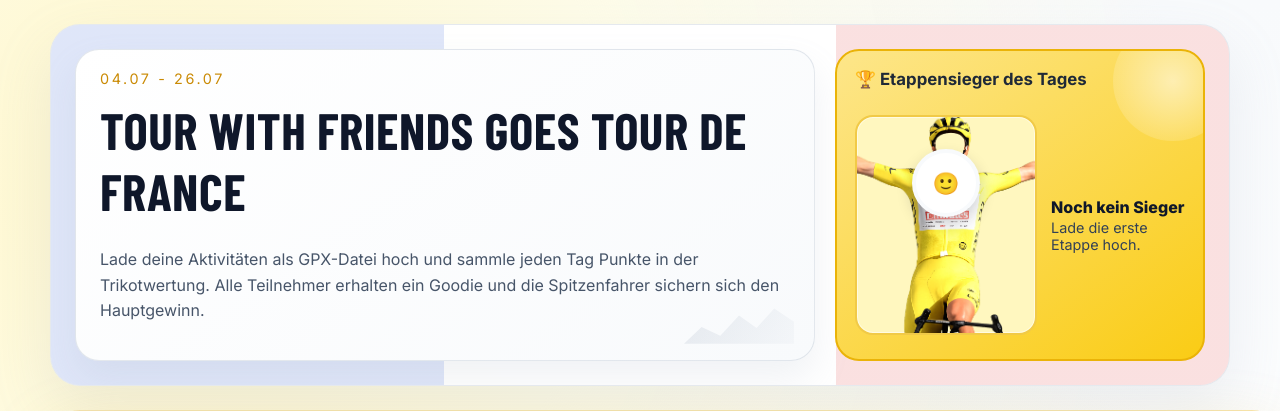
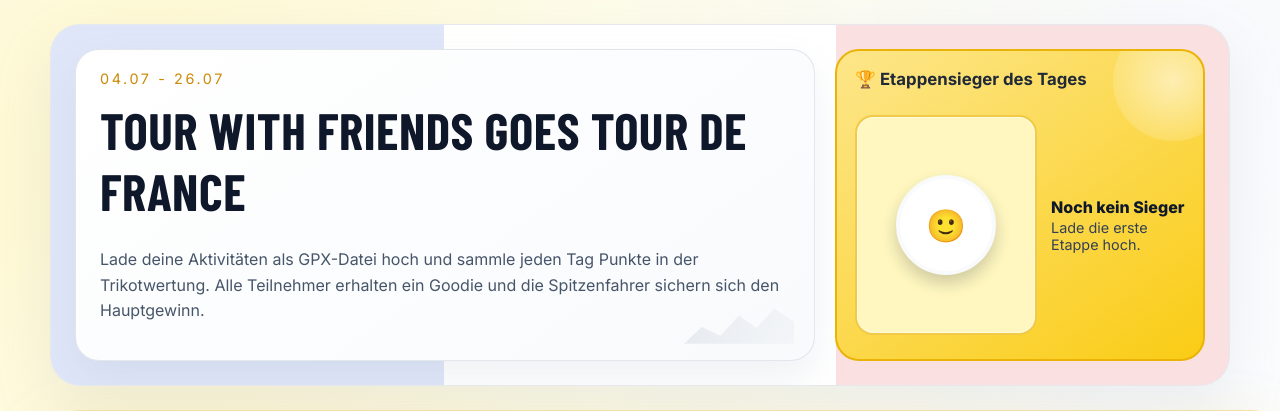
Before and after one commit to carlottadietz/tourwithfriends, a Flask app: page / in a window 1280 px wide. Shown: the top 411 px of the page. Run offline with Flask 3, Linux system fonts and the light colour scheme; the visitor is signed in with stand-in values (Sample User, id 1); data comes from the database, SQL or seed files in the repository; data that the repository does not hold is empty; some libraries are stand-ins or nearby versions; some web fonts are replaced.

Commit message:
Etappensieger auf grosses Profilbild ohne Fahrerbild umstellen

```diff
--- a/templates/index.html
+++ b/templates/index.html
@@ -50,34 +50,27 @@
       background: #fff7bf;
       box-shadow: inset 0 0 0 1px rgba(255,255,255,0.55);
       overflow: hidden;
-    }
-    .winner-cutout {
-      position: absolute;
-      inset: 0;
-      background-image: url("{{ url_for('static', filename='etappensieger_cutout.png') }}");
-      background-position: center bottom;
-      background-repeat: no-repeat;
-      background-size: 205% auto;
+      display: flex;
+      align-items: center;
+      justify-content: center;
     }
     .winner-head {
-      position: absolute;
-      top: 32px;
-      left: 50%;
-      transform: translateX(-50%);
-      width: 60px;
-      height: 60px;
-      border-radius: 999px;
+      width: 100%;
+      height: 100%;
+      border-radius: 0;
       object-fit: cover;
-      border: 4px solid #f8fafc;
-      box-shadow: 0 8px 16px rgba(15,23,42,0.2);
       background: #fff;
-      z-index: 2;
     }
     .winner-head-placeholder {
       display: inline-flex;
       align-items: center;
       justify-content: center;
-      font-size: 1.35rem;
+      width: 92px;
+      height: 92px;
+      border-radius: 999px;
+      border: 4px solid #f8fafc;
+      box-shadow: 0 8px 16px rgba(15,23,42,0.2);
+      font-size: 2rem;
       color: #0f172a;
       background: #fff;
     }
@@ -211,11 +204,10 @@
         {% if daily_winners %}
           <div class="winner-row">
             <div class="winner-photo-figure">
-              <span class="winner-cutout" aria-hidden="true"></span>
               {% if daily_winners[0].profile_image %}
                 <img class="winner-head" src="{{ url_for('uploaded_file', filename=daily_winners[0].profile_image) }}" alt="Profilbild von {{ daily_winners[0].user_name }}">
               {% else %}
-                <span class="winner-head winner-head-placeholder">🙂</span>
+                <span class="winner-head-placeholder">🙂</span>
               {% endif %}
             </div>
             <div class="winner-text">
@@ -227,8 +219,7 @@
         {% else %}
           <div class="winner-row">
             <div class="winner-photo-figure" aria-hidden="true">
-              <span class="winner-cutout"></span>
-              <span class="winner-head winner-head-placeholder">🙂</span>
+              <span class="winner-head-placeholder">🙂</span>
             </div>
             <div class="winner-text">
               <span class="winner-name">Noch kein Sieger</span>
```
